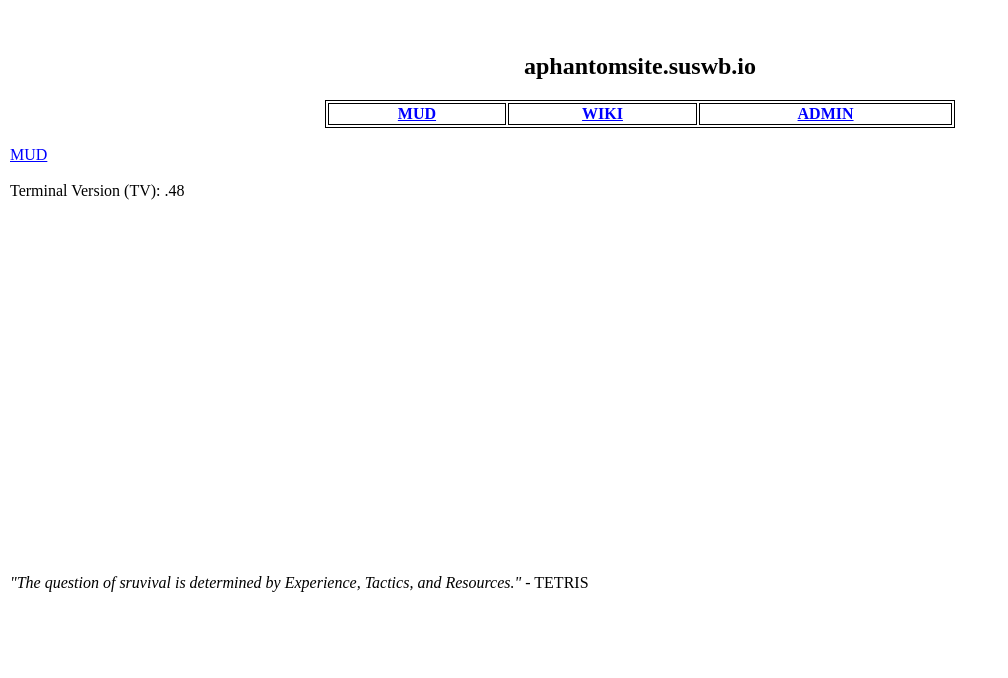
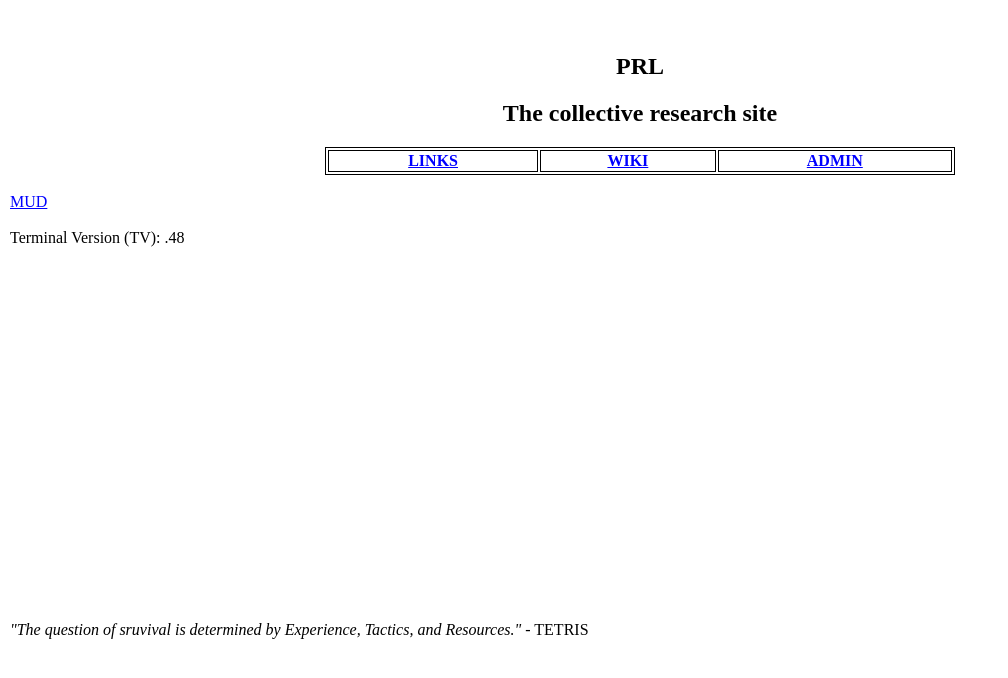
Before and after one commit to JakinBacon/suswb, a plain HTML site: page index.html in a window 1280 px wide. Shown: the whole page, without its empty margins (0-1008 px from the left). Drawn offline with Linux system fonts and the light colour scheme.

Commit message:
Update index.html

```diff
--- a/index.html
+++ b/index.html
@@ -14,14 +14,14 @@
 
 <div align="center"
 
-<p><h2>aphantomsite.suswb.io</h2></p>
-
+<p><h2>PRL</h2></p>
+<p><h2>The collective research site</h2></p>
 
 
 <table style="width:50%">
 
     <tr>
-      <th><a href="mud.html">MUD</a></th>
+      <th><a href="mud.html">LINKS</a></th>
       <th><a href="wiki.html">WIKI</a></th>
       <th><a href="admin.html">ADMIN</a></th>
 
```
